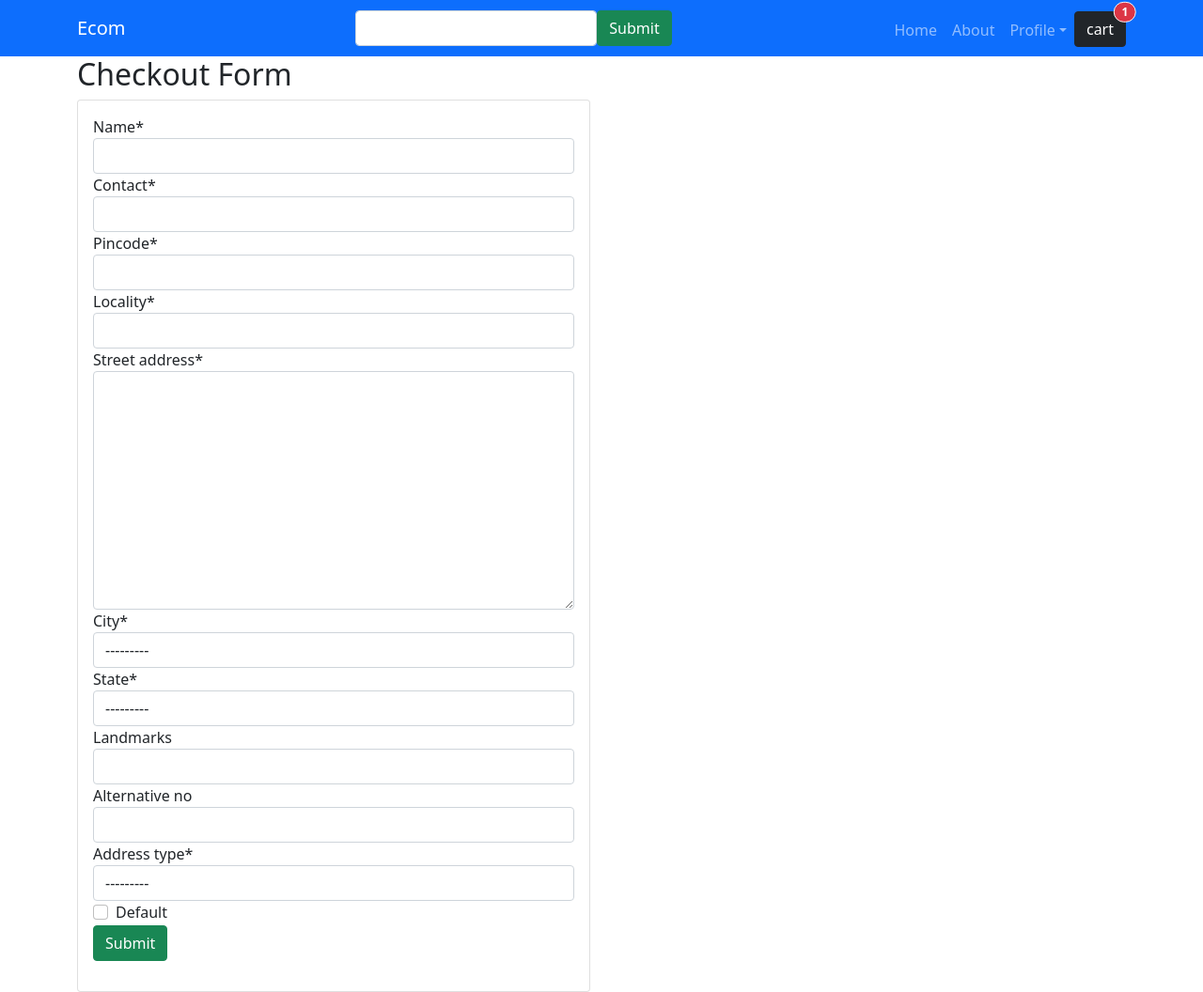
After one commit to DHAnanjaykum1/ecome, a Django app: page /checkout/ in a window 1280 px wide. The commit adds this page. Shown: the whole page at 94% size. Run offline with Django 4.2, Linux system fonts and the light colour scheme; a user stored in the database is signed in; data comes from the database, SQL or seed files in the repository; both versions use the stored data as it was after the commit; some libraries are stand-ins or nearby versions.

Commit message:
checkout

```diff
--- a/ecome/core/forms.py
+++ b/ecome/core/forms.py
@@ -1,3 +1,5 @@
+from dataclasses import fields
+from .models import Address
 from tkinter import Widget
 
 from django import forms
@@ -7,3 +9,8 @@ class CouponForm(forms.Form):
         'class':"form-control",
         'placeholder' : "Promo Code",
 }))
+
+class CheckoutForm(forms.ModelForm):
+    class Meta:
+        model  = Address
+        exclude = ["user",]
--- /dev/null
+++ b/ecome/core/templates/checkout.html
@@ -0,0 +1,29 @@
+{% extends 'base.html' %}
+{% load crispy_forms_tags %}
+
+{% block content %}
+
+    <div class="container">
+        <h2>Checkout Form</h2>
+
+
+        <div class="row">
+            <div class="col-6">
+                <div class="card">
+                    <div class="card-body">
+                        <form action="" method="post">
+                            {% csrf_token %}
+                           {{forms|crispy}}
+
+                           <div class="mb-3">
+                               <input type="submit" class="btn btn-success">
+                           </div>
+                        </form>
+                    </div>
+                </div>
+            </div>
+        </div>
+
+    </div>
+
+{% endblock  %}
--- a/ecome/core/urls.py
+++ b/ecome/core/urls.py
@@ -8,6 +8,7 @@ urlpatterns = [
      path("",HomeView.as_view(),name="homepage"),
      path("products/<slug>/",ItemDetailsView.as_view(),name="item"),
      path("order-summary/",OrderSummaryVIew.as_view(),name="order-summary"),
+     path("checkout/",CheckOutView.as_view(),name="checkout"),
      path("add-to-cart/<slug>/",AddToCart.as_view(),name="add-to-cart"),
      path("remove-from-cart/<slug>/",RemoveFromCart.as_view(),name="remove-from-cart"),
      path("minus-from-cart/<slug>/",MinusItemCart.as_view(),name="minus-from-cart"),
--- a/ecome/core/views.py
+++ b/ecome/core/views.py
@@ -4,7 +4,7 @@ from django.core.exceptions import ObjectDoesNotExist
 from django.contrib.auth.mixins import LoginRequiredMixin
 from django.views.generic import ListView,DetailView,View
 
-from .forms import CouponForm
+from .forms import CouponForm, CheckoutForm
 from .models import Coupon, Item, ItemVariation,OrderItem,Order, Variation
 from django.utils import timezone
 class HomeView(ListView):
@@ -169,3 +169,31 @@ class RemoveCouponView(View):
         order.coupon = None
         order.save()
         return redirect("core:order-summary")
+
+class CheckOutView(View):
+
+    def get(self,*args, **kwargs):
+        try:
+            order = Order.objects.get(user=self.request.user,ordered=False)
+            form  = CheckoutForm()
+            return render(self.request,"checkout.html",{"order":order,"forms":form})
+
+        except ObjectDoesNotExist:
+            return redirect("core:checkout")
+
+
+    def post(self, *args, **kwargs):
+        if self.request.method=="POST":
+            order = Order.objects.get(user=self.request.user,ordered=False)
+            form= CheckoutForm(self.request.POST or None)
+            if form.is_valid():
+                data = form.save(commit=False)
+                data.user = self.request.user
+                data.save()
+                order.address = data
+                order.save()
+                return redirect("core:checkout")
+            else:
+                return redirect("core:checkout")
+        else:
+            return redirect("core:checkout")
```
Also changed, not shown: ecome/core/templates/order-summary.html (+10 -0 lines), ecome/db.sqlite3.
